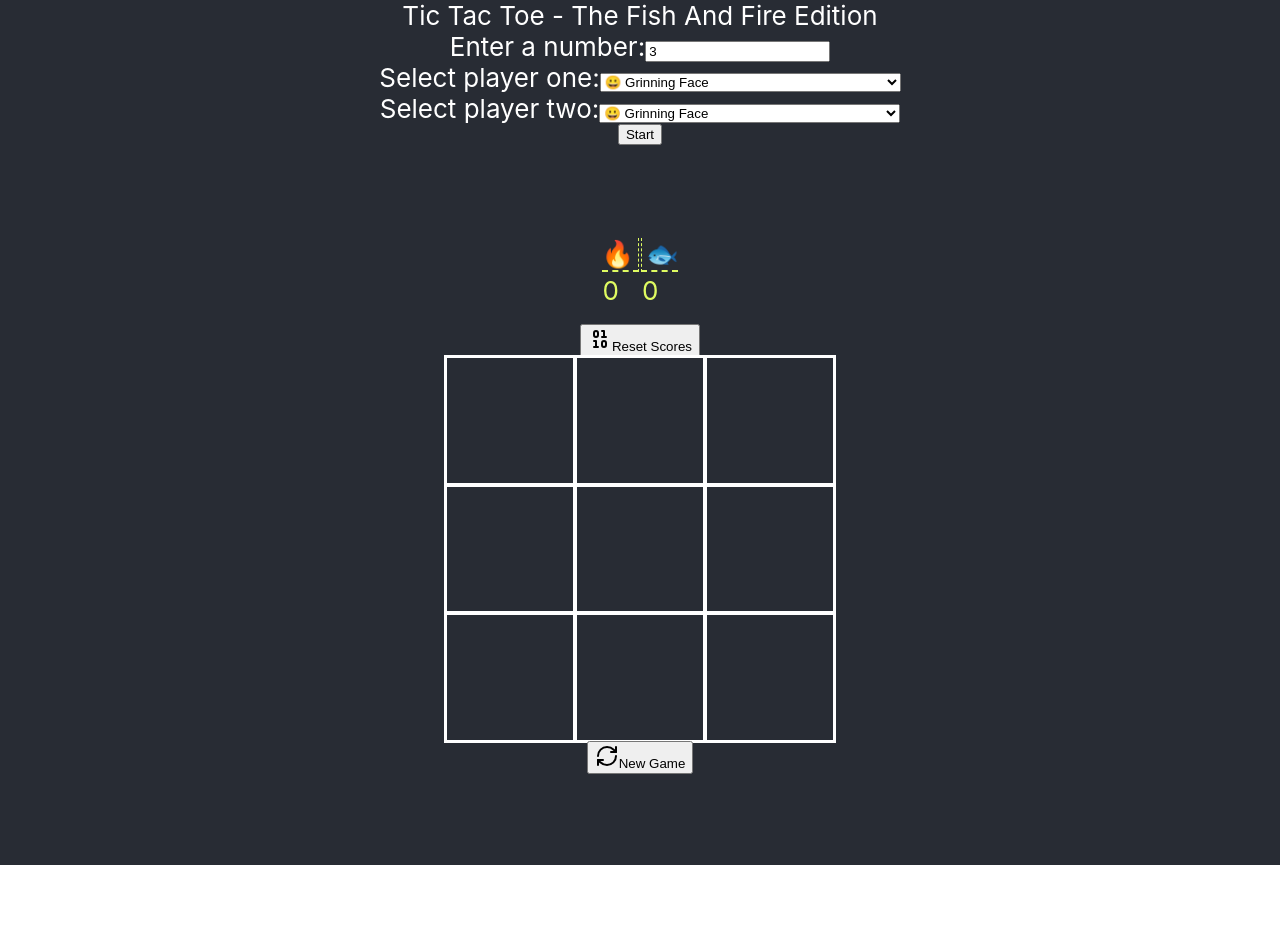
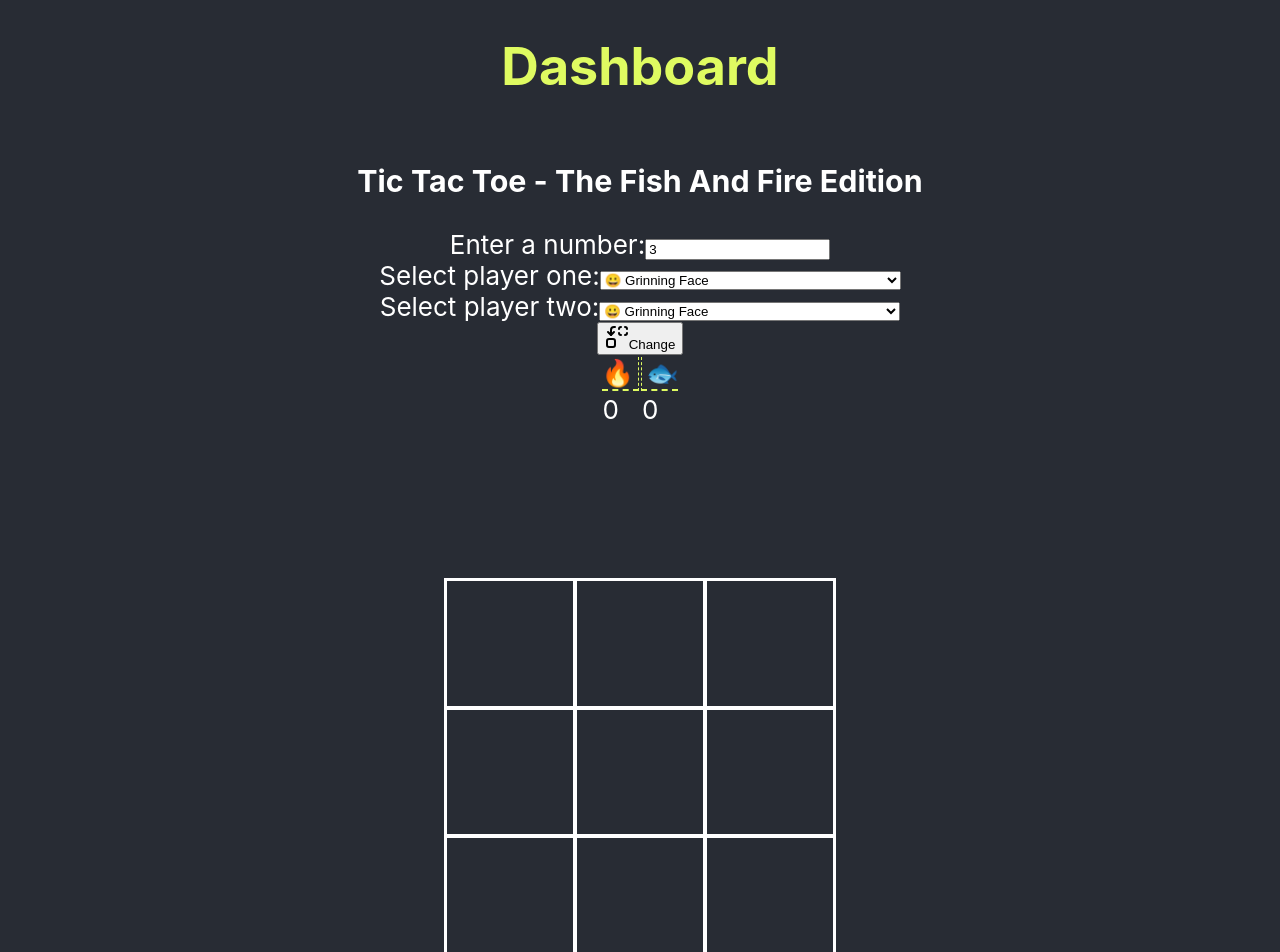
Before and after one commit to avishai84/tic-tac-2023, a React (Create React App) app: page / in a window 1280 px wide. Shown: the top 952 px of the page. Before the commit the page ends 865 px from the top, so only its background shows below. Built offline with nearby package versions, Linux system fonts and the light colour scheme.

Commit message:
creading a dashboard

```diff
--- a/src/App.tsx
+++ b/src/App.tsx
@@ -1,31 +1,9 @@
 import { useState } from 'react';
-import Header from './components/Header';
-import Board from './components/Board';
-import IntakeForm from './components/IntakeForm';
-
-// type FormProps = {
-//   handleSubmit: (numberCells:number, emojiPlayer1:string, emojiPlayer2:string) => {numberCells, emoji};
-//   size: number;
-//   playersIcon?: string[];
-// }
+import Game from './components/Game';
 
 function App() {
-const [numberCells, setNumberCells] = useState<string>('3');
-const [emojiPlayers, setEmojiPlayers] = useState<Array<string>>(['🔥','🐟']);
-
-  const handlePlayers = (numberCells:string, emojiPlayer1:string, emojiPlayer2:string) => {
-    console.log(numberCells, emojiPlayer1, emojiPlayer2, "handlePlayers parent");
-    setNumberCells(numberCells);
-    setEmojiPlayers([emojiPlayer1, emojiPlayer2]);
-  }
   return (
-    <div>
-      <Header>
-        Tic Tac Toe - The Fish And Fire Edition
-        <IntakeForm handleSubmit={handlePlayers}/>
-      </Header>
-      <Board size={numberCells} playersIcon={emojiPlayers}/>
-    </div>
+    <Game />
   );
 }
 
--- a/src/components/Board.tsx
+++ b/src/components/Board.tsx
@@ -1,14 +1,14 @@
-import React, {useState, useEffect, useMemo} from "react";
+import {useState, useEffect, useMemo} from "react";
 import styled from "styled-components";
 import {makeBoard, checkForRowWinner, checkForColumnWinner, checkForDiagonal, showWinner, isBoardFull} from "../utils/board";
-import useScores from "../hooks/useScores";
-import KeepScoresTable from "./KeepScoresTable";
+import useScores, {ScoresProp} from "../hooks/useScores";
+
 import ResetScoreButton from "./ResetScoreButton";
 import WinnerDisplay from "./WinnerDisplay";
 
+const DivGame = styled.div ``;
 
-const DivGame = styled.div ``;
-const DivGameWithIcon = styled.div<{ nextPlayer: string, isCellOccupied:boolean }>`
+    const DivGameWithIcon = styled.div<{ $nextPlayer: string, $isCellOccupied: boolean }>`
     @keyframes fadein {
         from {
             opacity: 0;
@@ -20,22 +20,14 @@ const DivGameWithIcon = styled.div<{ nextPlayer: string, isCellOccupied:boolean
 
     &.nextPlayerHover:before {
         position: absolute;
-    content: ${props => (props.isCellOccupied ? '""' : `"${props.nextPlayer}"`)};
+        content: ${props => (props.$isCellOccupied ? '""' : `"${props.$nextPlayer}"`)};
         font-size: 7.5vw;
         opacity: 0;
-    animation: ${props => (props.isCellOccupied ? 'none' : 'fadein 250ms forwards')};
+        animation: ${props => (props.$isCellOccupied ? 'none' : 'fadein 250ms forwards')};
     }
 `;
-const ScoreDiv = styled.div `display: flex;
-justify-content: center;
-align-items: center;
-gap: 15px;`;
-const ScoreColumnDiv = styled.div `
-display: flex;
-flex-direction: column;
-justify-content: center;
-align-items: center;
-gap: 15px;`;
+
+
 
 const Span = styled.span `
 font-size: 7.5vw; text-shadow: 0px 3px 4px #000;`;
@@ -54,9 +46,10 @@ color: #dffb61;
 type SizeProps = {
     size: string;
     playersIcon?: string[];
+    updateScoresAndIcons: (players:string[], scores:ScoresProp) => void;
     };
 
-const Board = ({size, playersIcon}:SizeProps):JSX.Element => {
+const Board = ({size, playersIcon, updateScoresAndIcons}:SizeProps):JSX.Element => {
 
     const [playerIconsState, setPlayerIcons] = useState(['🔥', '🐟']);
     const [board, setBoard] = useState(makeBoard(size));
@@ -112,8 +105,8 @@ const handleClick = (rowIndex:number, cellIndex:number) => {
         return(<DivGame key={rowIndex} style={{display:"flex", justifyContent:"center", gap:"2px"}}>
             {row.map((cell:string, cellIndex:number) => {
                 return(<DivGameWithIcon
-                    nextPlayer={nextPlayer}
-                    isCellOccupied={cell !== ""}
+                    $nextPlayer={nextPlayer}
+                    $isCellOccupied={cell !== ""}
                     // on hover toggle a class name of playerHover
                     onMouseEnter={(e) => { e.currentTarget.classList.add("nextPlayerHover"); }
                     }
@@ -128,10 +121,12 @@ const handleClick = (rowIndex:number, cellIndex:number) => {
     })
 ), [board]);
 
+
 useEffect(() => {
     setBoard(makeBoard(size));
     playersIcon && setPlayerIcons(playersIcon);
     playersIcon && setPlayer(playersIcon[0]);
+    playersIcon && updateScoresAndIcons(playersIcon, scores);
 }, [size, playersIcon, scores]);
 
 useEffect(() => {
@@ -148,16 +143,14 @@ const resetScoresFunction = () => {
     resetScores();
     resetGameFunction()
 };
-const Scores = (<ScoreDiv>
-    <ScoreColumnDiv>
-        <KeepScoresTable playerIcons={playerIconsState} scores={scores}/>
-        <ResetScoreButton resetScores={resetScoresFunction}/>
-    </ScoreColumnDiv>
-</ScoreDiv>);
+
+
 
     return(
-        <Div>{Scores}{winner === null && playerBoard}
+        <Div>
             <WinnerDisplay winner={winner} resetGame={resetGameFunction}/>
+            {winner === null && playerBoard}
+            <ResetScoreButton resetScores={resetScoresFunction}/>
         </Div>
        );
 };
--- /dev/null
+++ b/src/components/Dashboard.tsx
@@ -0,0 +1,45 @@
+import Header from './Header';
+import IntakeForm from './IntakeForm';
+import styled from "styled-components";
+import {ScoresProp} from "../hooks/useScores";
+import KeepScoresTable from "./KeepScoresTable";
+
+const H1 = styled.h1`
+color: #dffb61;
+`;
+
+const ScoreDiv = styled.div `display: flex;
+justify-content: center;
+align-items: center;
+gap: 15px;`;
+const ScoreColumnDiv = styled.div `
+display: flex;
+flex-direction: column;
+justify-content: center;
+align-items: center;
+gap: 15px;`;
+
+
+type DashboradProps = {
+    score: ScoresProp;
+    players: string[];
+    handlePlayers: (numberCells:string, emojiPlayer1:string, emojiPlayer2:string) => void;
+};
+
+const Dashborad = ({players, score, handlePlayers}:DashboradProps) => {
+
+    return (
+        <Header>
+        <H1>Dashboard</H1>
+        <h3>Tic Tac Toe - The Fish And Fire Edition</h3>
+        <IntakeForm handleSubmit={handlePlayers}/>
+        <ScoreDiv>
+            <ScoreColumnDiv>
+                <KeepScoresTable playerIcons={players} scores={score}/>
+            </ScoreColumnDiv>
+        </ScoreDiv>
+        </Header>
+    )
+};
+
+export default Dashborad;
--- /dev/null
+++ b/src/components/Game.tsx
@@ -0,0 +1,35 @@
+import { useState } from 'react';
+import Board from './Board';
+import Dashborad from './Dashboard';
+import {ScoresProp} from "../hooks/useScores";
+
+function Game() {
+
+const [numberCells, setNumberCells] = useState<string>('3');
+const [emojiPlayers, setEmojiPlayers] = useState<Array<string>>(['🔥','🐟']);
+const [playerIconsState, setPlayerIcons] = useState(['🔥', '🐟']);
+const [score, setScore] = useState<ScoresProp>({player1:0, player2:0});
+
+  const handlePlayers = (numberCells:string, emojiPlayer1:string, emojiPlayer2:string) => {
+    setNumberCells(numberCells);
+    setEmojiPlayers([emojiPlayer1, emojiPlayer2]);
+  }
+
+const updateScoresAndIcons = (players:string[], scores:ScoresProp) => {
+    setPlayerIcons(players);
+    setScore(scores);
+  }
+
+  return (
+    <div>
+      <Dashborad
+        handlePlayers={handlePlayers}
+        players={playerIconsState}
+        score={score}
+      />
+      <Board size={numberCells} playersIcon={emojiPlayers} updateScoresAndIcons={updateScoresAndIcons}/>
+    </div>
+  );
+}
+
+export default Game;
--- a/src/components/IntakeForm.tsx
+++ b/src/components/IntakeForm.tsx
@@ -1,6 +1,7 @@
 import styled from "styled-components";
 // create a form that takes a number input and a icon input
 import {emojis} from "../utils/emojis";
+import {Replace} from "lucide-react"
 
 const Div = styled.div `
 position: relative;
@@ -11,17 +12,22 @@ flex-direction: column;
 align-items: center;
 justify-content: center;`;
 
-const IntakeForm = ({handleSubmit}:any):JSX.Element => {
+type IntakeFormProps<T> = {
+    handleSubmit: (numberCells:T, emojiPlayer1:T, emojiPlayer2:T) => void;
+};
+const IntakeForm = <T,>({ handleSubmit }: IntakeFormProps<T>):JSX.Element => {
 
     const handleFormSubmit = (event:React.FormEvent<HTMLFormElement>) => {
     event.preventDefault();
+
     const form = event.currentTarget;
+
     const formData = new FormData(form);
-    const numberCells = formData.get('numberCells');
-    const emojiPlayer1 = formData.get('emojiPlayer1');
-    const emojiPlayer2 = formData.get('emojiPlayer2');
+    const numberCells = formData.get('numberCells') as unknown as T;
+    const emojiPlayer1 = formData.get('emojiPlayer1') as unknown as T;
+    const emojiPlayer2 = formData.get('emojiPlayer2') as unknown as T;
 
-     handleSubmit(numberCells, emojiPlayer1, emojiPlayer2);
+    handleSubmit(numberCells, emojiPlayer1, emojiPlayer2);
 }
 
     const dropDownEmojis = (emojis.map(({name, symbol}, index:number) => {
@@ -35,15 +41,15 @@ const IntakeForm = ({handleSubmit}:any):JSX.Element => {
         <form onSubmit={handleFormSubmit}>
         <Div>
             <label htmlFor="numberCells">Enter a number:
-            <input defaultValue={"3"} name="numberCells" type="number" placeholder="Enter a number" />
+            <input defaultValue={"3"} name="numberCells" id="numberCells" type="number" placeholder="Enter a number" />
             </label>
            <label htmlFor="emojiPlayer1">Select player one:
-           <select name="emojiPlayer1">{dropDownEmojis}</select>
+           <select name="emojiPlayer1" id="emojiPlayer1">{dropDownEmojis}</select>
            </label>
            <label htmlFor="emojiPlayer2">Select player two:
-           <select name="emojiPlayer2">{dropDownEmojis}</select>
+           <select name="emojiPlayer2" id="emojiPlayer2">{dropDownEmojis}</select>
            </label>
-            <button>Start</button>
+            <button><Replace />Change</button>
             </Div>
         </form>
         </Div>);
--- a/src/components/WinnerDisplay.tsx
+++ b/src/components/WinnerDisplay.tsx
@@ -9,9 +9,9 @@ const WinnerDisplay = ({ winner, resetGame }: WinnerDisplayProps) => {
     return (
         <div>
             {winner && <h2>{winner} Won!</h2>}
-            <button onClick={resetGame}>
+            {winner &&  <button onClick={resetGame}>
             <RefreshCw />New Game
-            </button>
+            </button>}
         </div>
     );
 };
--- a/src/hooks/useScores.ts
+++ b/src/hooks/useScores.ts
@@ -1,15 +1,15 @@
 import { useState, useEffect } from 'react';
 
-type Scores = {
+export type ScoresProp = {
   player1: number;
   player2: number;
 };
 
 const useScores = () => {
   // Load scores from local storage or set to default values.
-  const initialScores: Scores = JSON.parse(localStorage.getItem('scores') || '{"player1": 0, "player2": 0}');
+  const initialScores: ScoresProp = JSON.parse(localStorage.getItem('scores') || '{"player1": 0, "player2": 0}');
 
-  const [scores, setScores] = useState<Scores>(initialScores);
+  const [scores, setScores] = useState<ScoresProp>(initialScores);
 
   useEffect(() => {
     // Whenever scores change, update local storage.
```
Lines whose indentation alone changed are shown as unchanged.
